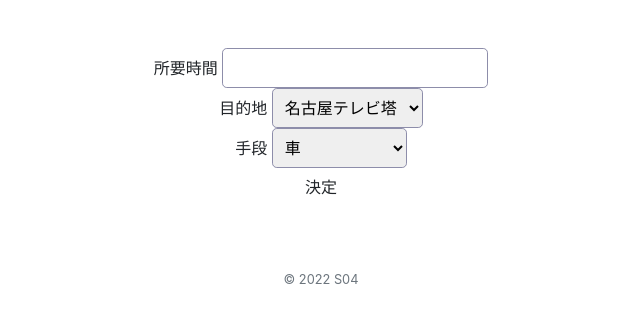
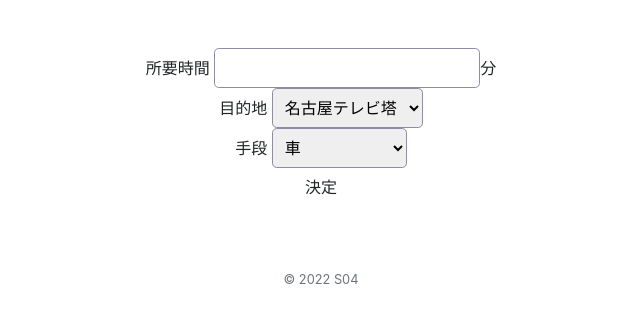
Before and after one commit to aokimirai/teams04, a Flask app: page / in a window 1280 px wide. Shown: the part 66-389 px from the top of the page, without its empty margins (319-959 px from the left). Run offline with Flask 2, Linux system fonts and the light colour scheme; some libraries are stand-ins or nearby versions.

Commit message:
Mon, Sep 5, 2022, 12:56 PM +00:00

```diff
--- a/map/templates/index.html
+++ b/map/templates/index.html
@@ -8,9 +8,9 @@
 <script src="/static/js/google.js"></script>
 <div class="via_system">
     <form method="POST" action="/via" style="text-align:center">
-        <div>
+        <div class="">
             所要時間
-            <input name="limit">
+            <input name="limit">分
         </div>
         <div>
             目的地
```
